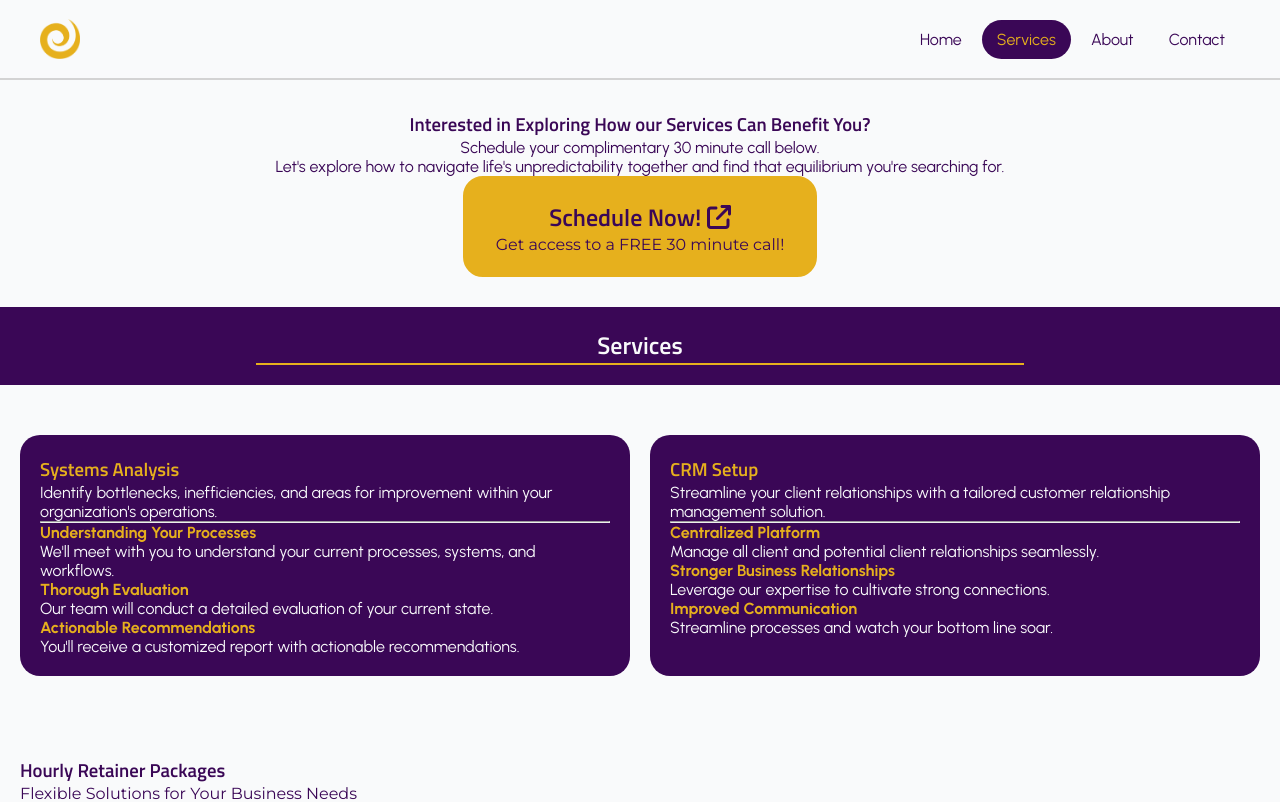
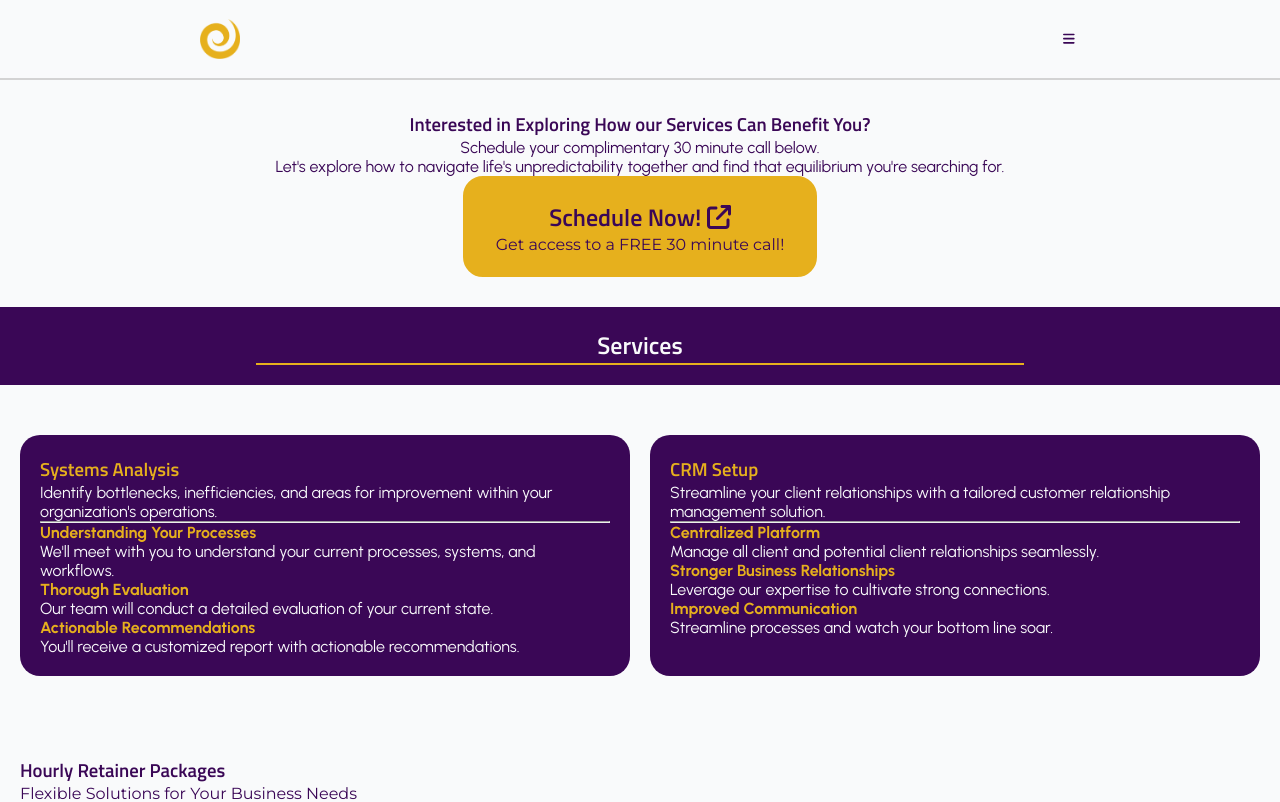
Before and after one commit to mattfishcodes/crackerjack-react, a Next.js app: page /services in a window 1280 px wide. Shown: the top 802 px of the page. Built offline with nearby package versions, Linux system fonts and the light colour scheme.

Commit message:
add collapsible menu

```diff
--- a/src/app/components/Header.module.scss
+++ b/src/app/components/Header.module.scss
@@ -1,17 +1,40 @@
 .header {
-    min-height: 10vh;
+    height: 10vh;
     display: flex;
-    justify-content: center;
+    justify-content: space-between;
+    align-items: center;
+    padding: 0 200px;
     border-bottom: 2px solid lightgray;
-
 }
 
-.container {
+.toggle {
+    padding: 3px 5px;
+    cursor: pointer;
+    border: none;
+    border-radius: 2px;
+    background-color: transparent;
+    color: $primary;
+
+    &:hover, &:focus {
+        color: $secondary;
+        background-color: $primary;
+    }
+}
+
+.nav {
     display: flex;
-    flex-flow: row nowrap;
-    align-items: center;
-    justify-content: space-between;
-    min-width: 1200px;
+    flex-flow: column nowrap;
+    height: 0;
+    transition: height 500ms ease-in-out;
+    overflow: hidden;
+
+    a {
+        border-bottom: 2px solid lightgray;
+        &:hover, &:focus {
+            color: $secondary;
+            background-color: $primary;
+        }
+    }
 }
 
 .logo {
--- a/src/app/components/Header.tsx
+++ b/src/app/components/Header.tsx
@@ -1,12 +1,29 @@
-import React from 'react'
-import Image from 'next/image'
-import styles from './Header.module.scss'
-import Nav from './Nav'
+'use client'
+
+import React, { useRef } from 'react';
+import Image from 'next/image';
+import { FontAwesomeIcon } from '@fortawesome/react-fontawesome';
+import { faBars } from '@fortawesome/free-solid-svg-icons';
+import styles from './Header.module.scss';
+import Link from 'next/link';
+import { routes } from '../../../constants';
 
 export default function Header() {
+    const ref = useRef(null);
+
+    const toggle = () => {
+        if (ref.current) {
+            if (ref.current.style.height === "0px" || !ref.current.style.height) {
+                ref.current.style.height = ref.current.scrollHeight + "px";
+            } else {
+                ref.current.style.height = "0px";
+            }
+        }
+    };
+
     return (
-        <header className={styles.header}>
-            <div className={styles.container}>
+        <header>
+            <div className={styles.header}>
                 <Image
                     className={styles.logo}
                     src='/customcolor_icon_transparent_background.png'
@@ -15,8 +32,16 @@ export default function Header() {
                     height={180}
                     priority
                 />
-            <Nav position={'header'}/>
+                <button onClick={toggle} className={styles.toggle}>
+                    <FontAwesomeIcon icon={faBars} />
+                </button>
             </div>
+
+            <nav ref={ref} className={styles.nav}>
+                {routes.map((l, key) => {
+                    return <Link className={styles.link} key={key} href={l[0]}>{l[1]}</Link>
+                })}
+            </nav>
         </header>
-    )
+    );
 }
```
Lines whose indentation alone changed are shown as unchanged.
